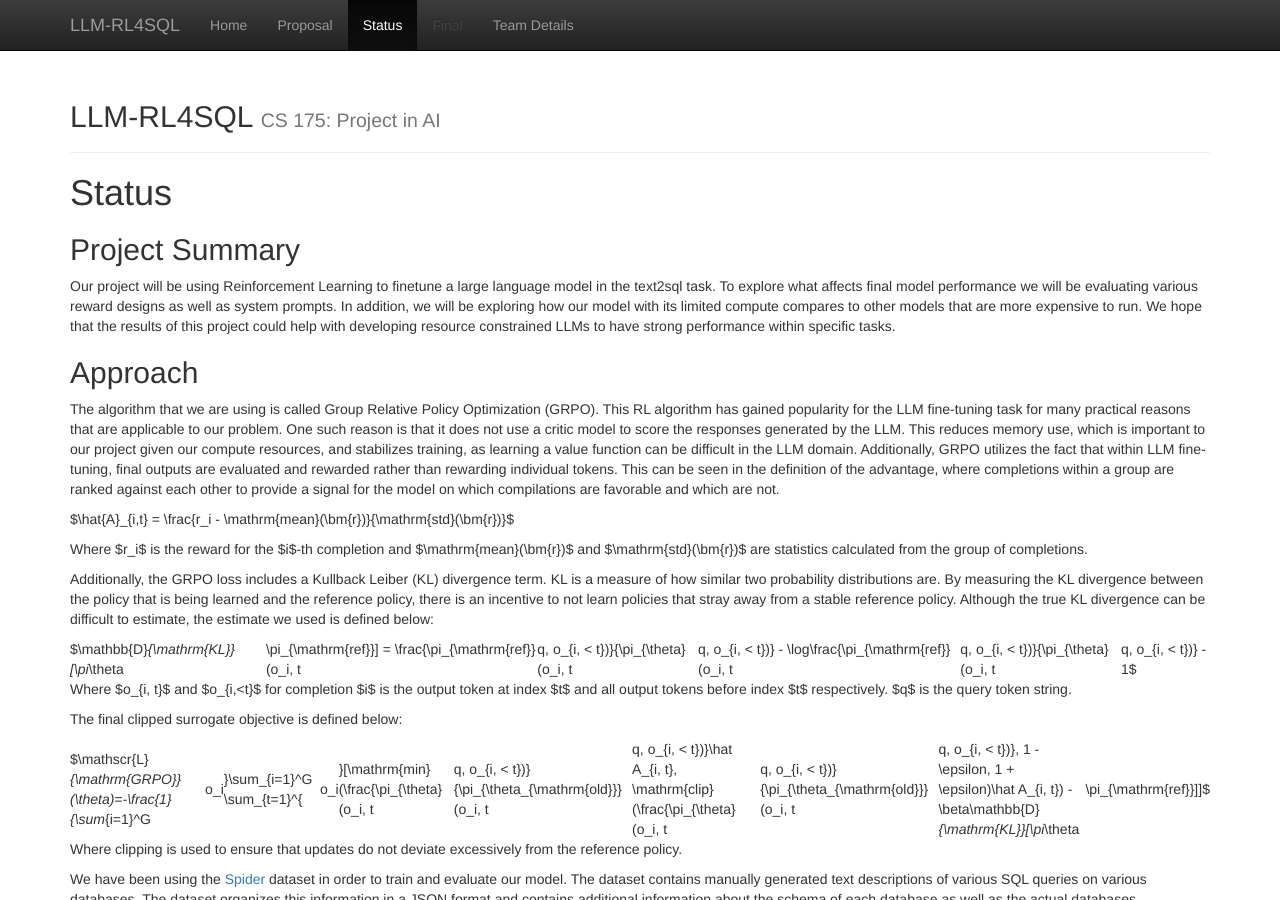
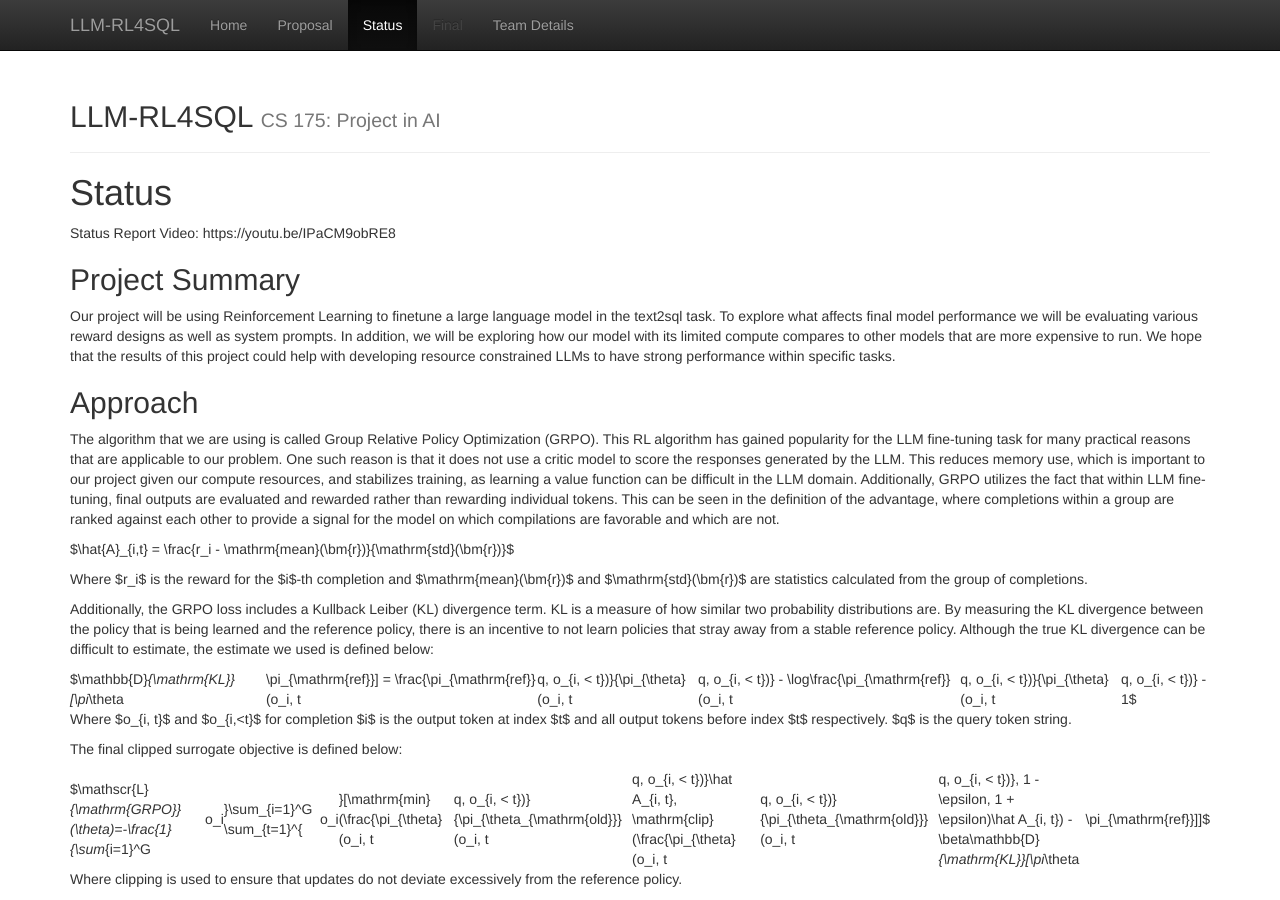
Before and after one commit to jaydentrannnn/LLM-RL4SQL, a Jekyll site: the page built from docs/status.md, in a window 1280 px wide and 900 px high. Built offline with Jekyll 4.4.1, drawn with Linux system fonts in a browser that asks for light colours.

Commit message:
Add status report video link to status.md
Added a link to the status report video in the documentation.

```diff
--- a/docs/status.md
+++ b/docs/status.md
@@ -4,6 +4,7 @@ title:  Status
 ---
 
 # {{ page.title }}
+Status Report Video: https://youtu.be/IPaCM9obRE8
 
 ## Project Summary
 Our project will be using Reinforcement Learning to finetune a large language model in the text2sql task. To explore what affects final model performance we will be evaluating various reward designs as well as system prompts. In addition, we will be exploring how our model with its limited compute compares to other models that are more expensive to run. We hope that the results of this project could help with developing resource constrained LLMs to have strong performance within specific tasks.
```
